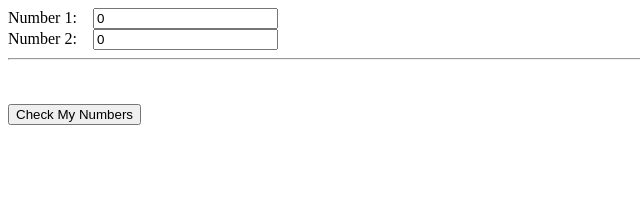
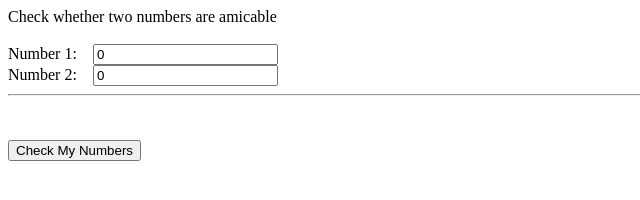
Before and after one commit to isabelschneider33/amicable-numbers, a plain HTML site: page index.html in a window 1280 px wide. Shown: the whole page, without its empty margins (0-640 px from the left). Drawn offline with Linux system fonts and the light colour scheme.

Commit message:
Update index.html

```diff
--- a/index.html
+++ b/index.html
@@ -60,6 +60,8 @@
 </head>
 <body>
   <form name="form1">
+    Check whether two numbers are amicable
+    </br> </br>
     Number 1: &nbsp;&nbsp;
     <script languate="javascript">
       document.write ('<input type="text" name="num1" id="num1" value="' + 0 + '">');
```
